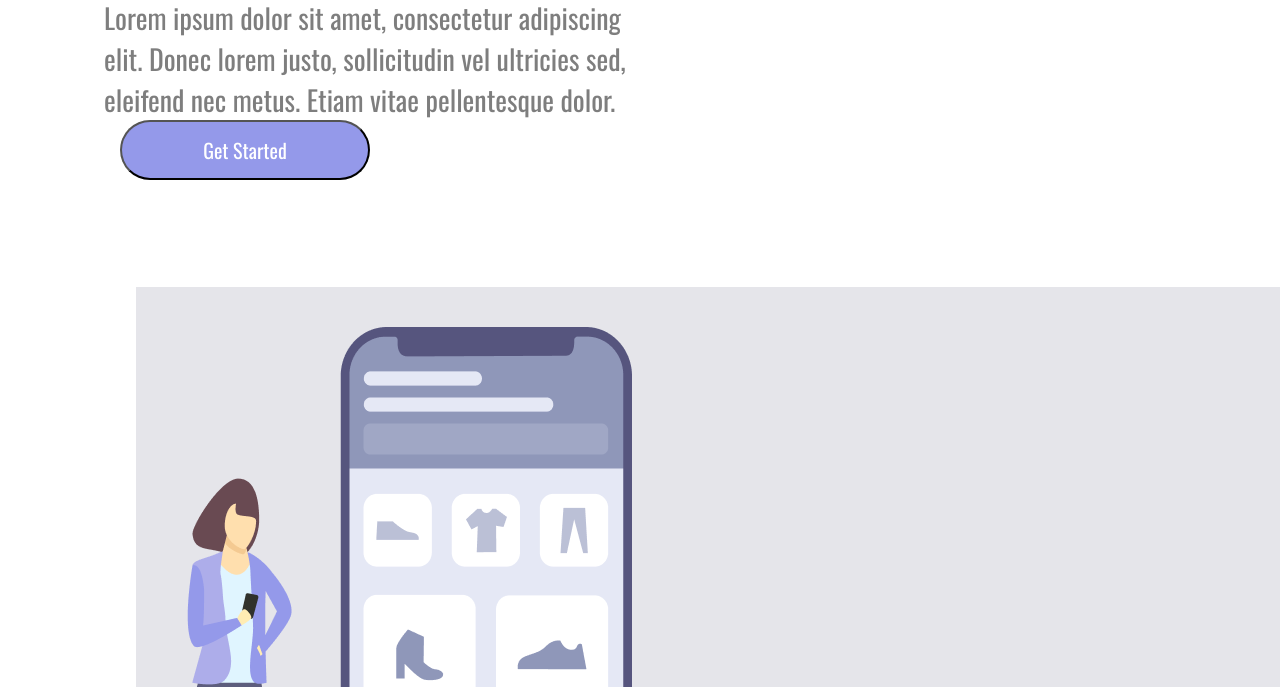
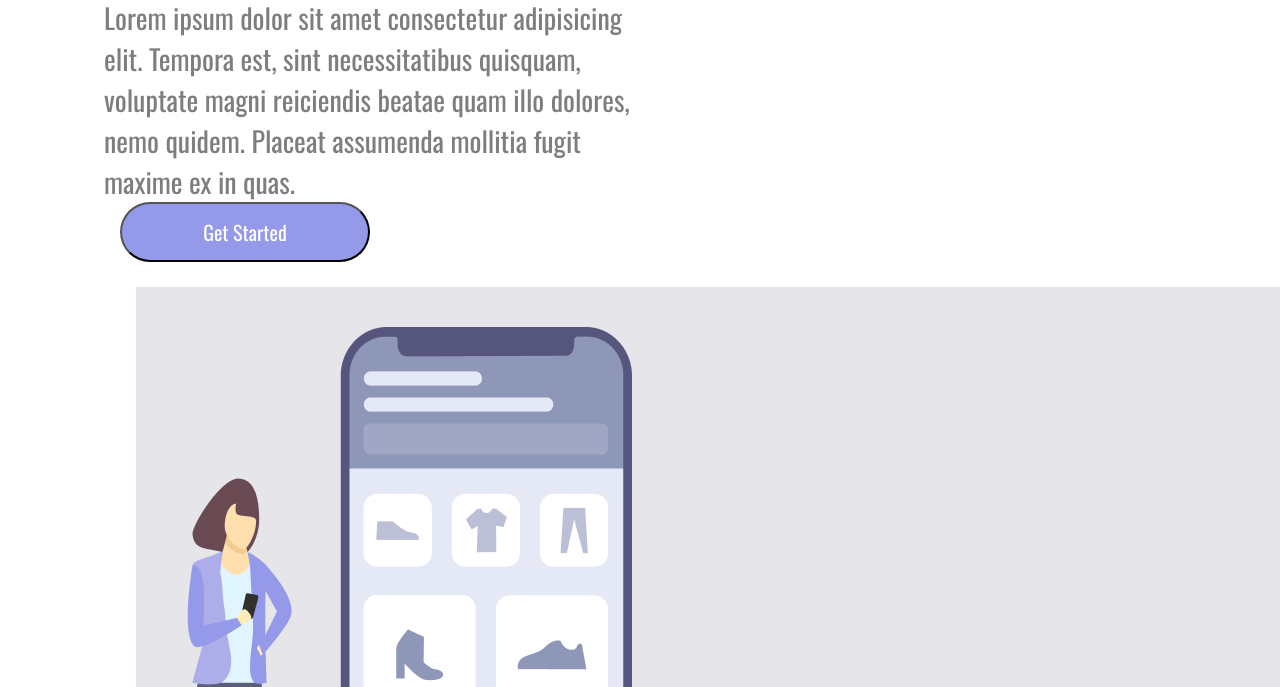
Before and after one commit to Maicon501/Projeto-2, a plain HTML site: page index.html in a window 1280 px wide. Shown: the part 113-800 px from the top of the page. Drawn offline with nearby package versions, Linux system fonts and the light colour scheme.

Commit message:
trocando o paragrafo

```diff
--- a/index.html
+++ b/index.html
@@ -12,9 +12,10 @@
         <h1>Easy Shopping Via Mobile</h1>
 
         <p>
-          Lorem ipsum dolor sit amet, consectetur adipiscing elit. Donec lorem
-          justo, sollicitudin vel ultricies sed, eleifend nec metus. Etiam vitae
-          pellentesque dolor.
+          Lorem ipsum dolor sit amet consectetur adipisicing elit. Tempora est,
+          sint necessitatibus quisquam, voluptate magni reiciendis beatae quam
+          illo dolores, nemo quidem. Placeat assumenda mollitia fugit maxime ex
+          in quas.
         </p>
         <button>Get Started</button>
       </section>
@@ -26,7 +27,7 @@
           <a>About</a>
           <a>Contact</a>
         </header>
-        <img src="img/celular.png" alt="Foto-celular"  class="foto"/>
+        <img src="img/celular.png" alt="Foto-celular" class="foto" />
       </section>
     </div>
   </body>
```
